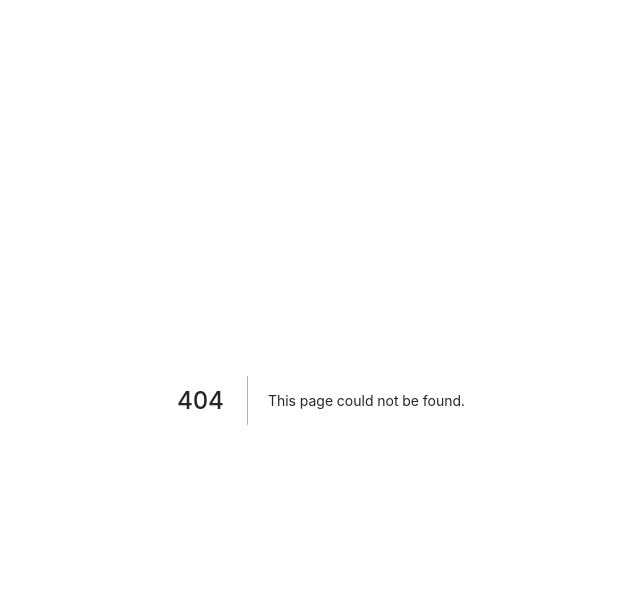
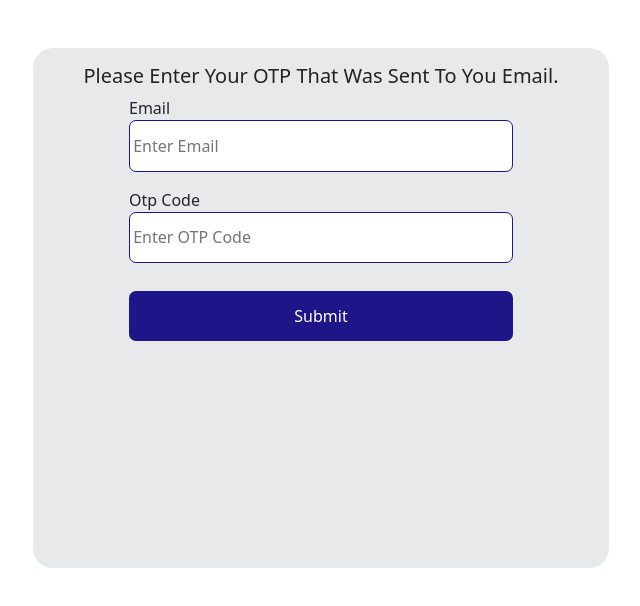
Before and after one commit to Protik111/Ts4u_Task, a Next.js app: page /verify in a window 1280 px wide. Before the commit this address had no page. Shown: the top 606 px of the page, without its empty margins (319-959 px from the left). Built offline with nearby package versions, Linux system fonts and the light colour scheme.

Commit message:
register and verify code added

```diff
--- a/pages/user/index.js
+++ b/pages/user/index.js
@@ -1,7 +1,7 @@
 const index = () => {
     return (
         <div>
-            <h2>Hello</h2>
+            <h2>Hello User</h2>
         </div>
     );
 };
--- /dev/null
+++ b/pages/verify/index.js
@@ -0,0 +1,54 @@
+import styles from '../../styles/Login.module.scss';
+import Head from 'next/head'
+import Link from 'next/link';
+import { useSelector, useDispatch } from 'react-redux';
+import { useState } from 'react';
+
+const index = () => {
+    const { isOtpSend } = useSelector((state => state.authReducer));
+    const dispatch = useDispatch();
+
+    const [formData, setFormData] = useState({
+        email: isOtpSend.email ? isOtpSend.email : '',
+        otp: ''
+    });
+    console.log(isOtpSend, 'from verify');
+    const { email, otp } = formData;
+    const handleChange = () => {
+
+    }
+
+    const handleSubmit = () => {
+
+    }
+    return (
+        <div className={`${styles.container} p-0`}>
+            <Head>
+                <title>OTP Send</title>
+                <meta name="description" content="OTP" />
+            </Head>
+            <div className={`${styles.loginContainer} mt-5`}>
+                <div className="mt-3">
+                    <h5 className="d-flex justify-content-center">Please Enter Your OTP That Was Sent To You Email.</h5>
+                </div>
+                <form className={styles.allInput} onSubmit={handleSubmit}>
+                    <div>
+                        <label htmlFor="email">Email</label>
+                        <br />
+                        <input className={`${styles.input} justify-content-center`} type="email" name="email" id="email" placeholder="Enter Email" value={email} />
+                    </div>
+                    <div className="mt-3">
+                        <label htmlFor="password">Otp Code</label>
+                        <br />
+                        <input className={`${styles.input} justify-content-center`} type="text" name="otp" id="text" placeholder="Enter OTP Code" value={otp} onChange={handleChange} />
+                    </div>
+                    <div className="mt-4 pt-1">
+                        <input className={`${styles.loginBtn} justify-content-center`} type="submit" id="otp" value="Submit" />
+                    </div>
+                </form>
+            </div>
+        </div>
+    );
+};
+
+export default index;
--- a/redux/reducer/Auth.reducer.js
+++ b/redux/reducer/Auth.reducer.js
@@ -5,7 +5,11 @@ const initialState = {
     user: null,
     isAuthenticated: false,
     loading: true,
-    error: {}
+    error: {},
+    isOtpSend: {
+        isOtpSend: false,
+        email: ''
+    }
 }
 
 const authReducer = (state = initialState, {type, payload}) => {
@@ -18,6 +22,10 @@ const authReducer = (state = initialState, {type, payload}) => {
                 loading: false
             };
         case ActionTypes.REGISTER_SUCCESS:
+            return {
+                ...state,
+                isOtpSend: payload
+            }
         case ActionTypes.LOGIN_SUCCESS:
             localStorage.setItem('token', payload.token)
             return {
```
Also changed, not shown: pages/login.js (+9 -7 lines), pages/register.js (+26 -4 lines), redux/action/Auth.action.js (+8 -8 lines).
